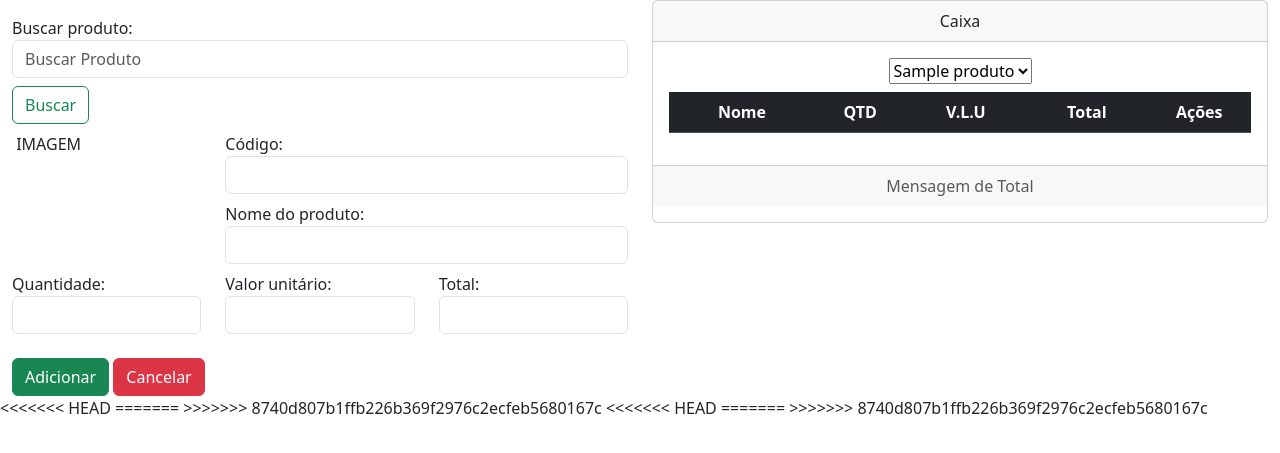
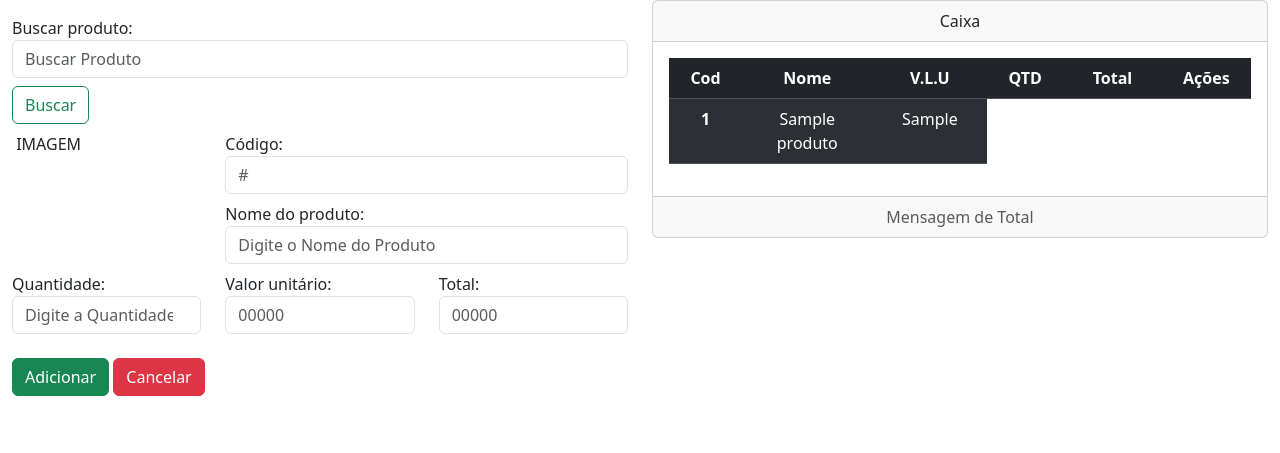
Before and after one commit to MarcoAntonioNobre/prova, a PHP site: page / in a window 1280 px wide. Shown: the top 453 px of the page. Run offline with PHP 8.4, Linux system fonts and the light colour scheme; tables that the repository leaves empty hold one stand-in row (values such as "Sample post"); lists and menus that the app fills with data are empty.

Commit message:
Att rick

```diff
--- a/index.php
+++ b/index.php
@@ -37,27 +37,27 @@
                 <div class="col-md-8">
                     <div class="">
                         <label for="codigo" class="label-control">Código:</label>
-                        <input type="text" name="codigo" id="codigo" class="form-control">
+                        <input type="text" name="codigo" id="codigo" class="form-control" placeholder="#">
                     </div>
 
                     <div class="mt-2">
                         <label for="nomeProduto" class="label-control">Nome do produto:</label>
-                        <input type="text" name="nomeProduto" id="nomeProduto" class="form-control">
+                        <input type="text" name="nomeProduto" id="nomeProduto" class="form-control" placeholder="Digite o Nome do Produto">
                     </div>
                 </div>
             </div>
             <div class="row mt-2">
                 <div class="col-md-4">
                     <label for="qtdProduto" class="label-control">Quantidade:</label>
-                    <input type="number" name="qtdProduto" id="qtdProduto" class="form-control">
+                    <input type="number" name="qtdProduto" id="qtdProduto" class="form-control" placeholder="Digite a Quantidade:">
                 </div>
                 <div class="col-md-4">
                     <label for="vlrUnitario" class="label-control">Valor unitário:</label>
-                    <input type="number" name="vlrUnitario" id="vlrUnitario" class="form-control">
+                    <input type="number" name="vlrUnitario" id="vlrUnitario" class="form-control" placeholder="00000">
                 </div>
                 <div class="col-md-4">
                     <label for="vlrTotal" class="label-control">Total:</label>
-                    <input type="number" name="vlrTotal" id="vlrTotal" class="form-control">
+                    <input type="number" name="vlrTotal" id="vlrTotal" class="form-control" placeholder="00000">
                 </div>
             </div>
             <div class="row mt-4">
@@ -76,9 +76,10 @@
                     <table class="table table-hover table-striped table-dark">
                         <thead>
                         <tr>
+                            <th scope="col" width="5%">Cod<span class="mdi mdi-rename-box"></span></th>
                             <th scope="col" width="10%">Nome<span class="mdi mdi-rename-box"></span></th>
+                            <th scope="col" width="8%">V.L.U<span class="mdi mdi-format-list-numbered-rtl"></span></th>
                             <th scope="col" width="5%">QTD<span class="mdi mdi-rename-box"></span></th>
-                            <th scope="col" width="8%">V.L.U<span class="mdi mdi-format-list-numbered-rtl"></span></th>
                             <th scope="col" width="8%">Total<span class="mdi mdi-format-list-numbered-rtl"></span></th>
                             <th scope="col" width="5%">Ações <span class="mdi mdi-database"></span></th>
                         </tr>
@@ -86,31 +87,18 @@
                         <tbody>
 
                         <tr>
-                            <select class="mb-2" id="mySelect" onchange="myFunction()">
-                                <?php
-                                $listarProduto = listarTabela('nome, preco', 'produto');
-                                if ($listarProduto != 'Vazio') {
-                                    foreach ($listarProduto as $itemProduto) {
-                                        $nome = $itemProduto->nome;
-                                        $preco = $itemProduto->preco;
-                                        ?>
-                                        <option value="<?php echo $nome ?>"><?php echo $nome ?></option>
-                                        <?php
-                                    }
-                                } else {
-
-                                ?>
-                            </select>
                             <?php
-                            $listarProduto = listarTabela('nome, preco', 'produto');
+                            $listarProduto = listarTabela('idproduto, nome, preco', 'produto');
                             if ($listarProduto != 'Vazio') {
                             foreach ($listarProduto
 
                             as $itemProduto) {
+                            $idproduto = $itemProduto->idproduto;
                             $nome = $itemProduto->nome;
                             $preco = $itemProduto->preco;
                             ?>
-                            <th scope="row"><?php echo $nome ?></th>
+                            <th scope="row"><?php echo $idproduto ?></th>
+                            <td><?php echo $nome ?></td>
                             <td><?php echo $preco ?></td>
                         </tr>
                         <?php
@@ -124,7 +112,6 @@
                             </tr>
                             <?php
                         }
-                        }
                         ?>
                         </tbody>
                     </table>
@@ -132,23 +119,16 @@
                 <div class="card-footer text-body-secondary">
                     Mensagem de Total
                 </div>
-                <p id="demo"></p>
+
             </div>
         </div>
     </div>
 
 </div>
 
-<<<<<<< HEAD
-=======
 
 
-<script>
-    function myFunction() {
-        var x = document.getElementById("mySelect").value;
-        document.getElementById("demo").innerHTML = "You selected: " + x;
-    }
-</script>
+
 <script src="https://cdn.jsdelivr.net/npm/@popperjs/core@2.11.8/dist/umd/popper.min.js"
         integrity="sha384-I7E8VVD/ismYTF4hNIPjVp/Zjvgyol6VFvRkX/vR+Vc4jQkC+hVqc2pM8ODewa9r"
         crossorigin="anonymous"></script>
@@ -158,17 +138,17 @@
 
 
 <script src="./js/script.js"></script>
->>>>>>> 8740d807b1ffb226b369f2976c2ecfeb5680167c
+
 <script src="https://cdn.jsdelivr.net/npm/@popperjs/core@2.11.8/dist/umd/popper.min.js"
         integrity="sha384-I7E8VVD/ismYTF4hNIPjVp/Zjvgyol6VFvRkX/vR+Vc4jQkC+hVqc2pM8ODewa9r"
         crossorigin="anonymous"></script>
 <script src="https://cdn.jsdelivr.net/npm/bootstrap@5.3.3/dist/js/bootstrap.min.js"
         integrity="sha384-0pUGZvbkm6XF6gxjEnlmuGrJXVbNuzT9qBBavbLwCsOGabYfZo0T0to5eqruptLy"
         crossorigin="anonymous"></script>
-<<<<<<< HEAD
+
 <script src="./js/script.js"></script>
-=======
 
->>>>>>> 8740d807b1ffb226b369f2976c2ecfeb5680167c
+
+
 </body>
 </html>
```
